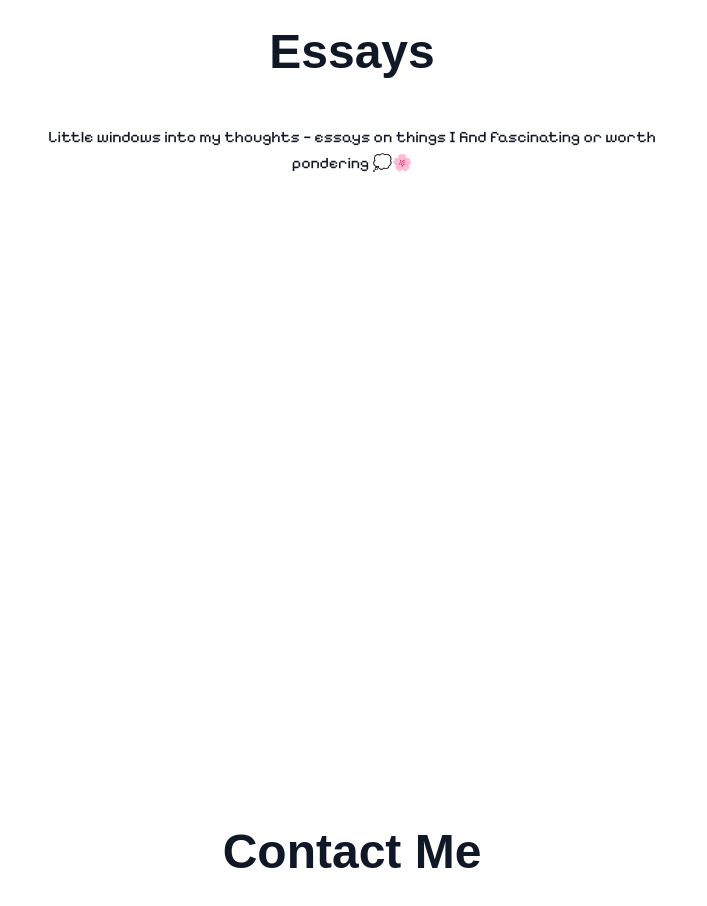
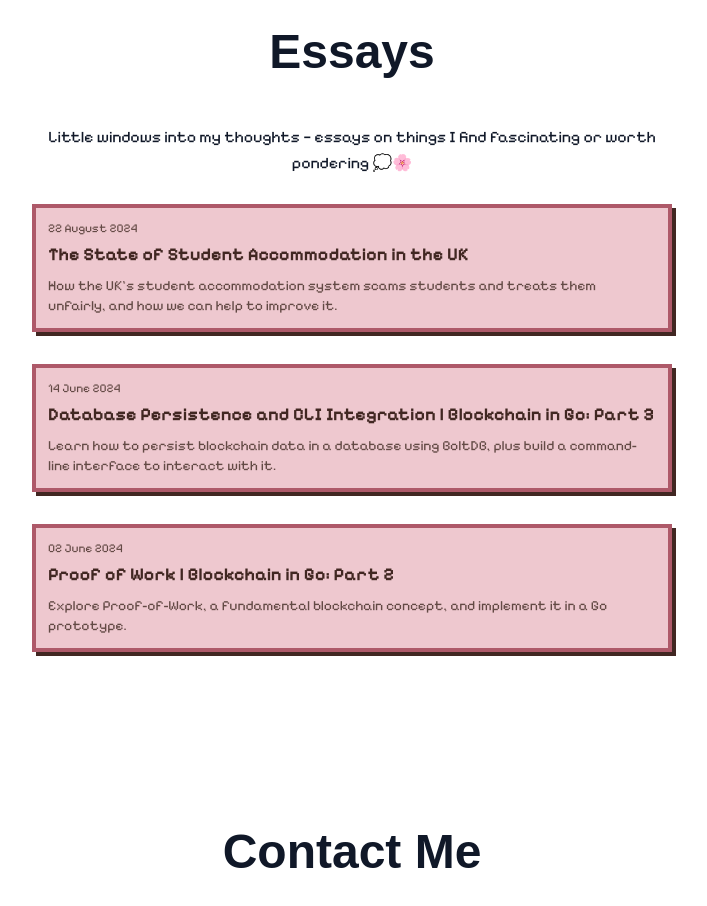
Before and after one commit to phasuk15/Sye-Phasuk, a Next.js app: page / in a window 1280 px wide. Shown: the part 3220-4126 px from the top of the page, without its empty margins (288-995 px from the left). Built offline with nearby package versions, Linux system fonts and the light colour scheme; a web font is replaced by a local one.

Commit message:
Added essay page

```diff
--- /dev/null
+++ b/app/components/EssayCard.tsx
@@ -0,0 +1,17 @@
+interface EssayCardProps {
+  date: string;
+  title: string;
+  description: string;
+}
+
+const EssayCard: React.FC<EssayCardProps> = ({ date, title, description }) => {
+  return (
+    <div className="mb-8 p-3 border-4 border-[#AE5969] bg-[#EEC8CF] shadow-[4px_4px_0px_#412722] font-pixelify">
+      <p className="text-xs text-[#634A45]">{date}</p>
+      <h2 className="text-lg font-bold text-[#412722] mt-1">{title}</h2>
+      <p className="text-sm text-[#634A45] mt-2">{description}</p>
+    </div>
+  );
+};
+
+export default EssayCard;
--- /dev/null
+++ b/app/essays/page.tsx
@@ -0,0 +1,17 @@
+const EssaysFull = () => {
+    return (
+        <div className="max-w-2xl mx-auto px-4 flex flex-col items-center pb-24">
+            <h1 className="font-jersey font-bold text-5xl pt-24 pb-6">Gallery</h1>
+            <p className="font-pixelify text-center mb-12">
+                Welcome to my collection of essays! Here, because I apparently miss my English A Levels, I write about topics of interest to me. Give them a read! 🌷✨
+            </p>
+
+            {/* Artwork */}
+            <div className="flex flex-col gap-8 items-center">
+
+            </div>
+        </div>
+    );
+}
+
+export default EssaysFull;
--- a/app/sections/Essays.tsx
+++ b/app/sections/Essays.tsx
@@ -1,8 +1,27 @@
+import EssayCard from "../components/EssayCard";
+
 const Essays = () => {
     return (
         <div className="h-screen max-w-2xl mx-auto px-4 flex flex-col items-center">
             <h1 className="font-jersey font-bold text-5xl py-12">Essays</h1>
-            <p className="font-pixelify text-center leading-relaxed">Little windows into my thoughts — essays on things I find fascinating or worth pondering 💭🌸</p>
+            <p className="font-pixelify text-center leading-relaxed pb-7">Little windows into my thoughts — essays on things I find fascinating or worth pondering 💭🌸</p>
+            <EssayCard
+                date="22 August 2024"
+                title="The State of Student Accommodation in the UK"
+                description="How the UK's student accommodation system scams students and treats them unfairly, and how we can help to improve it."
+            />
+
+            <EssayCard
+                date="14 June 2024"
+                title="Database Persistence and CLI Integration | Blockchain in Go: Part 3"
+                description="Learn how to persist blockchain data in a database using BoltDB, plus build a command-line interface to interact with it."
+            />
+
+            <EssayCard
+                date="02 June 2024"
+                title="Proof of Work | Blockchain in Go: Part 2"
+                description="Explore Proof-of-Work, a fundamental blockchain concept, and implement it in a Go prototype."
+            />
         </div>
     );
 }
--- a/app/sections/NavBar.tsx
+++ b/app/sections/NavBar.tsx
@@ -1,6 +1,7 @@
 "use client";
 
 import { useState } from "react";
+import { Sidebar, Menu, MenuItem } from "react-pro-sidebar";
 import ScrollLink from "../components/ScrollLink";
 
 export default function Navbar() {
@@ -32,12 +33,13 @@ export default function Navbar() {
         <span className="w-6 h-1 bg-black"></span>
       </button>
 
-       {/* Sidebar */}
+      {/* Sidebar Wrapper (right side) */}
       <div
         className={`fixed top-0 right-0 h-full w-64 bg-light-pink shadow-lg transform transition-transform duration-300 ease-in-out md:hidden z-50 ${
           isOpen ? "translate-x-0" : "translate-x-full"
         }`}
       >
+        <Sidebar backgroundColor="#EEC8CF" className="h-full">
           {/* Close button */}
           <button
             className="absolute top-4 left-4 text-black text-xl font-bold"
@@ -46,23 +48,25 @@ export default function Navbar() {
             ✕
           </button>
 
-        {/* Sidebar Links */}
-        <div className="mt-16 flex flex-col space-y-4 px-6 font-pixelify text-black">
+          <Menu className="mt-16 font-pixelify text-black">
+            <MenuItem>
               <ScrollLink href="#about" onClick={() => setIsOpen(false)}>About</ScrollLink>
+            </MenuItem>
+            <MenuItem>
               <ScrollLink href="#projects" onClick={() => setIsOpen(false)}>Projects</ScrollLink>
+            </MenuItem>
+            <MenuItem>
               <ScrollLink href="#gallery" onClick={() => setIsOpen(false)}>Gallery</ScrollLink>
+            </MenuItem>
+            <MenuItem>
               <ScrollLink href="#essays" onClick={() => setIsOpen(false)}>Essays</ScrollLink>
+            </MenuItem>
+            <MenuItem>
               <ScrollLink href="#contact" onClick={() => setIsOpen(false)}>Contact</ScrollLink>
+            </MenuItem>
+          </Menu>
+        </Sidebar>
       </div>
-      </div>
-
-      {/* Dim background when menu is open */}
-      {isOpen && (
-        <div
-          className="fixed inset-0 bg-black/50 md:hidden"
-          onClick={() => setIsOpen(false)}
-        ></div>
-      )}
     </nav>
   );
 }
```
Also changed, not shown: package.json (+6 -5 lines), 1 other file (tests, documents, lock files or other folders). Lines whose indentation alone changed are shown as unchanged.
